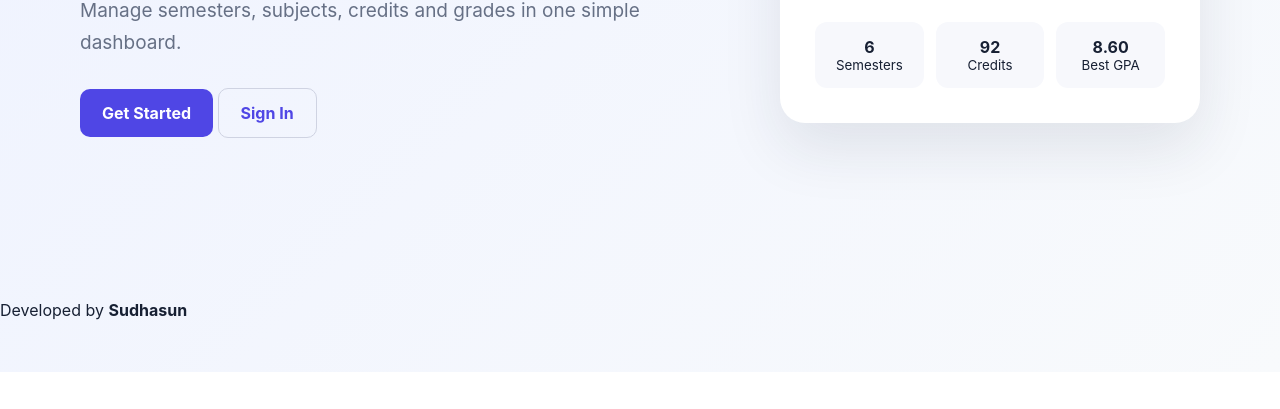
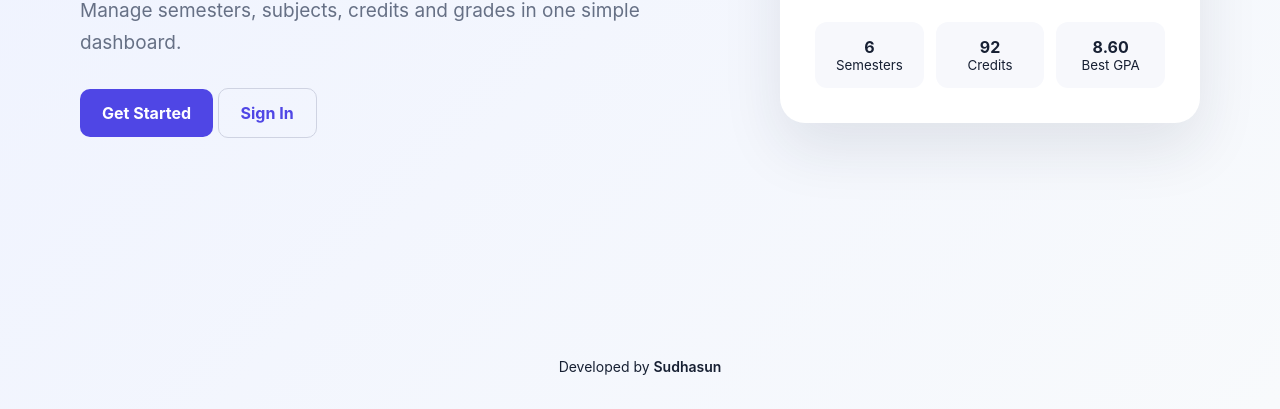
Before and after one commit to Sudhasun1109/Cgpa_tracker_FULL-STACK, a website: page frontend/index.html in a window 1280 px wide. Shown: the part 428-837 px from the top of the page. Before the commit the page ends 800 px from the top, so only its background shows below. Drawn offline with Linux system fonts and the light colour scheme.

Commit message:
website to app convertion 1

```diff
--- a/frontend/css/style.css
+++ b/frontend/css/style.css
@@ -862,3 +862,13 @@ textarea {
   .avatar-edit { flex-direction: column; align-items: flex-start; }
   .feedback-date { margin-left: 0; width: 100%; }
 }
+.footer {
+    text-align: center;
+    padding: 20px;
+    margin-top: 40px;
+    font-size: 14px;
+}
+
+.footer strong {
+    font-weight: 600;
+}
```
